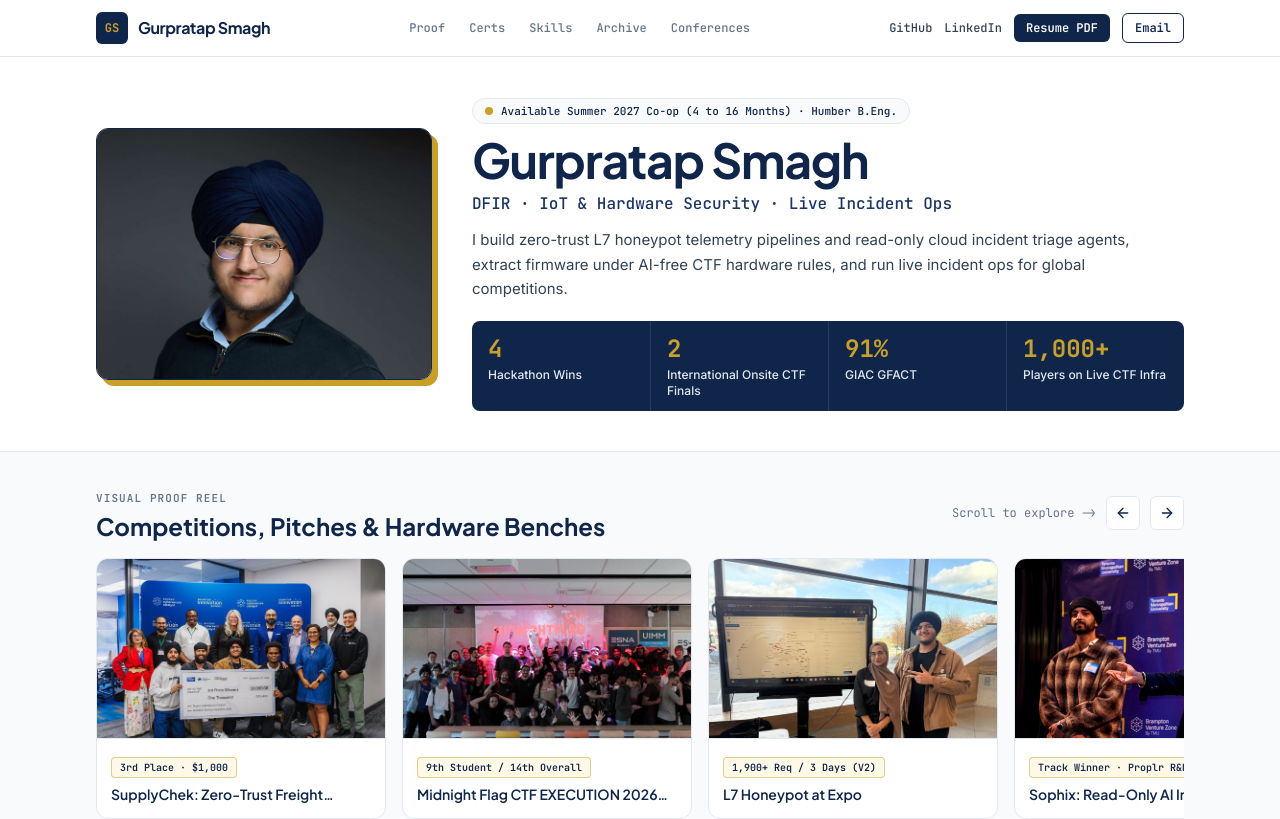
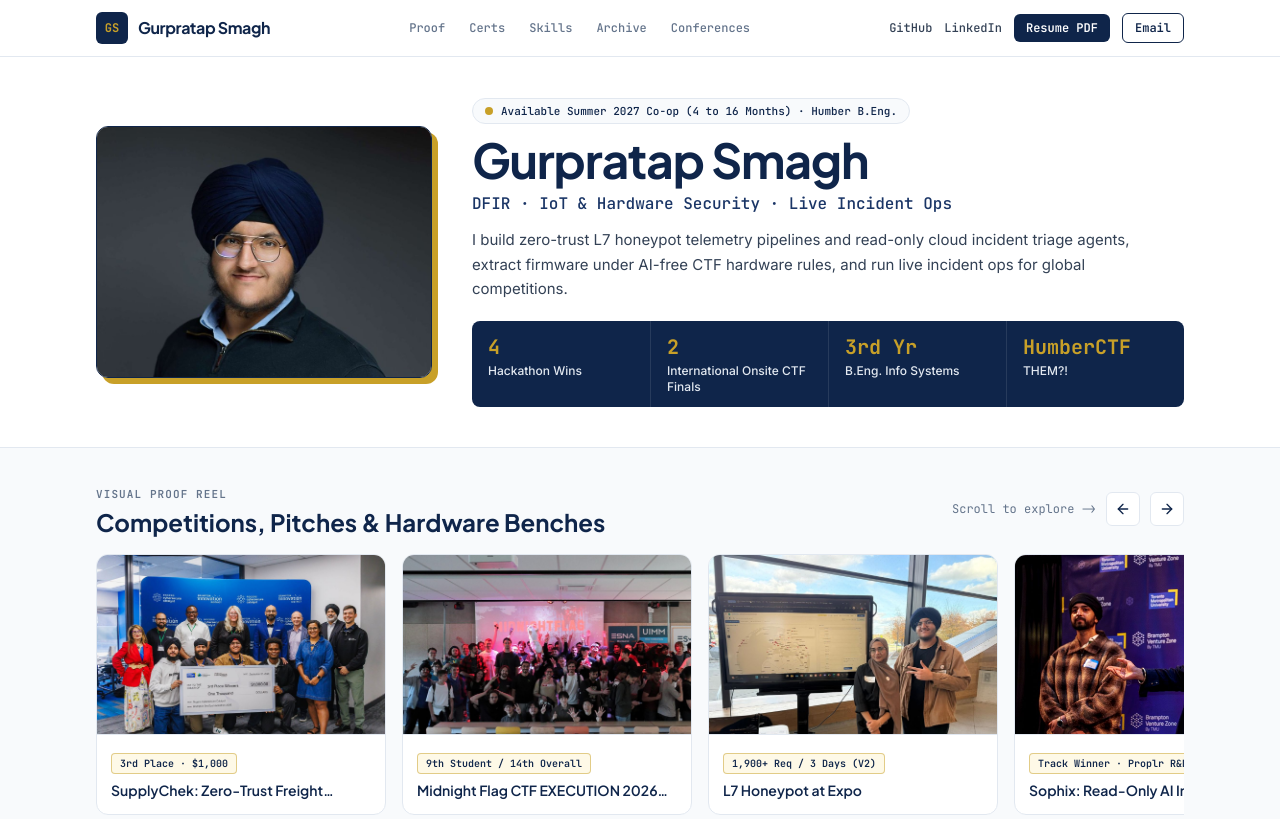
Before and after one commit to Gurpratap-Smagh/Gurpratap-Smagh.github.io, a React (Vite) app: page / in a window 1280 px wide. Shown: the top 819 px of the page. Built offline with nearby package versions, Linux system fonts and the light colour scheme.

Commit message:
fix: update Hero Metrics Bar to 4 Hackathon Wins, 2 Finals, 3rd Yr B.Eng., HumberCTF / THEM?!

```diff
--- a/src/components/SplitHero.tsx
+++ b/src/components/SplitHero.tsx
@@ -1,8 +1,8 @@
 const HERO_METRICS = [
   { value: '4', label: 'Hackathon Wins' },
   { value: '2', label: 'International Onsite CTF Finals' },
-  { value: '91%', label: 'GIAC GFACT' },
-  { value: '1,000+', label: 'Players on Live CTF Infra' },
+  { value: '3rd Yr', label: 'B.Eng. Info Systems' },
+  { value: 'HumberCTF', label: 'THEM?!' },
 ];
 
 export function SplitHero() {
@@ -42,7 +42,7 @@ export function SplitHero() {
           <div className="mt-5 grid grid-cols-2 divide-y divide-white/10 overflow-hidden rounded-lg bg-navy text-white sm:grid-cols-4 sm:divide-x sm:divide-y-0">
             {HERO_METRICS.map((m) => (
               <div key={m.label} className="px-4 py-3">
-                <div className="font-mono text-xl font-bold text-gold sm:text-2xl">{m.value}</div>
+                <div className="font-mono text-lg font-bold text-gold sm:text-xl">{m.value}</div>
                 <div className="mt-0.5 text-xs font-medium text-slate-200">{m.label}</div>
               </div>
             ))}
```
